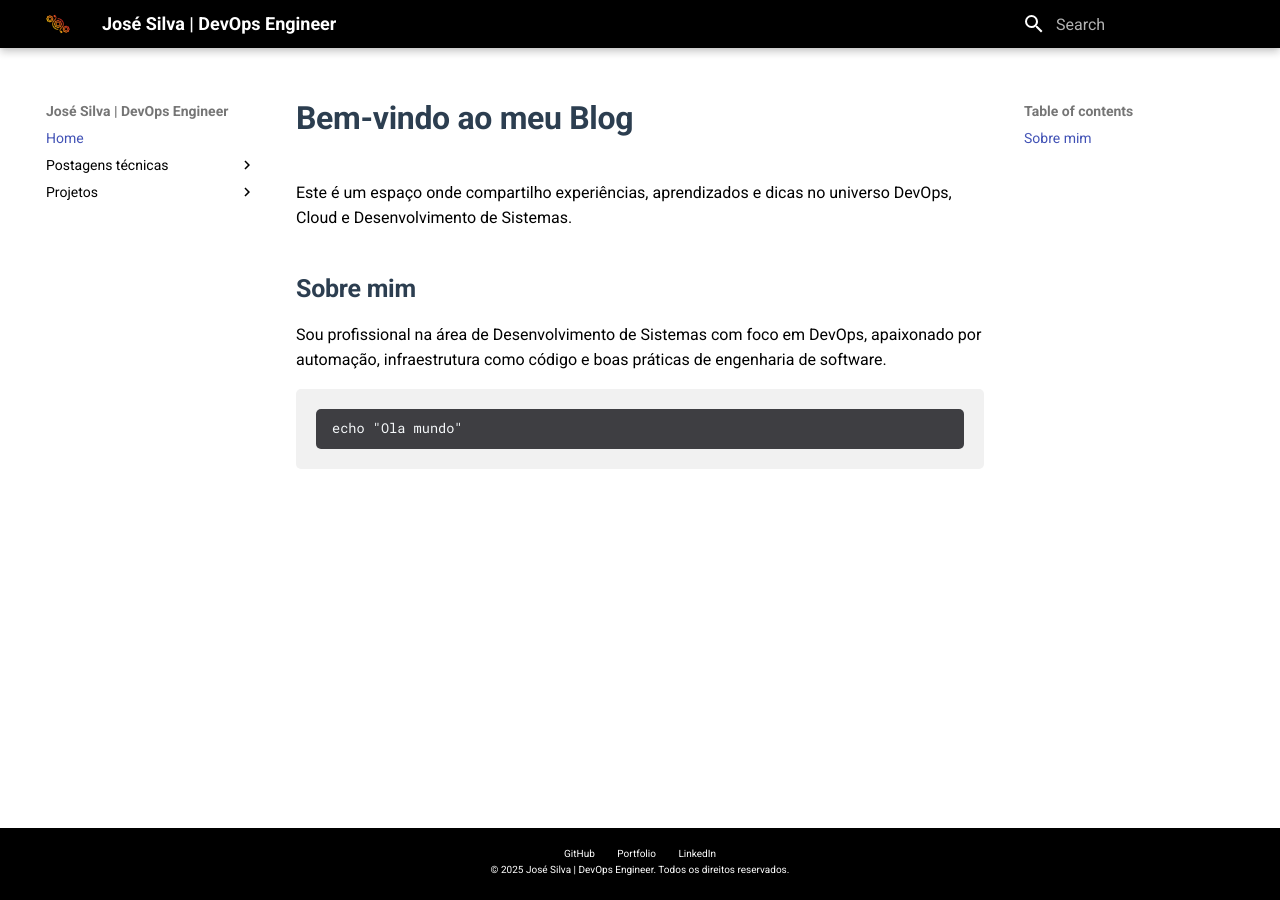
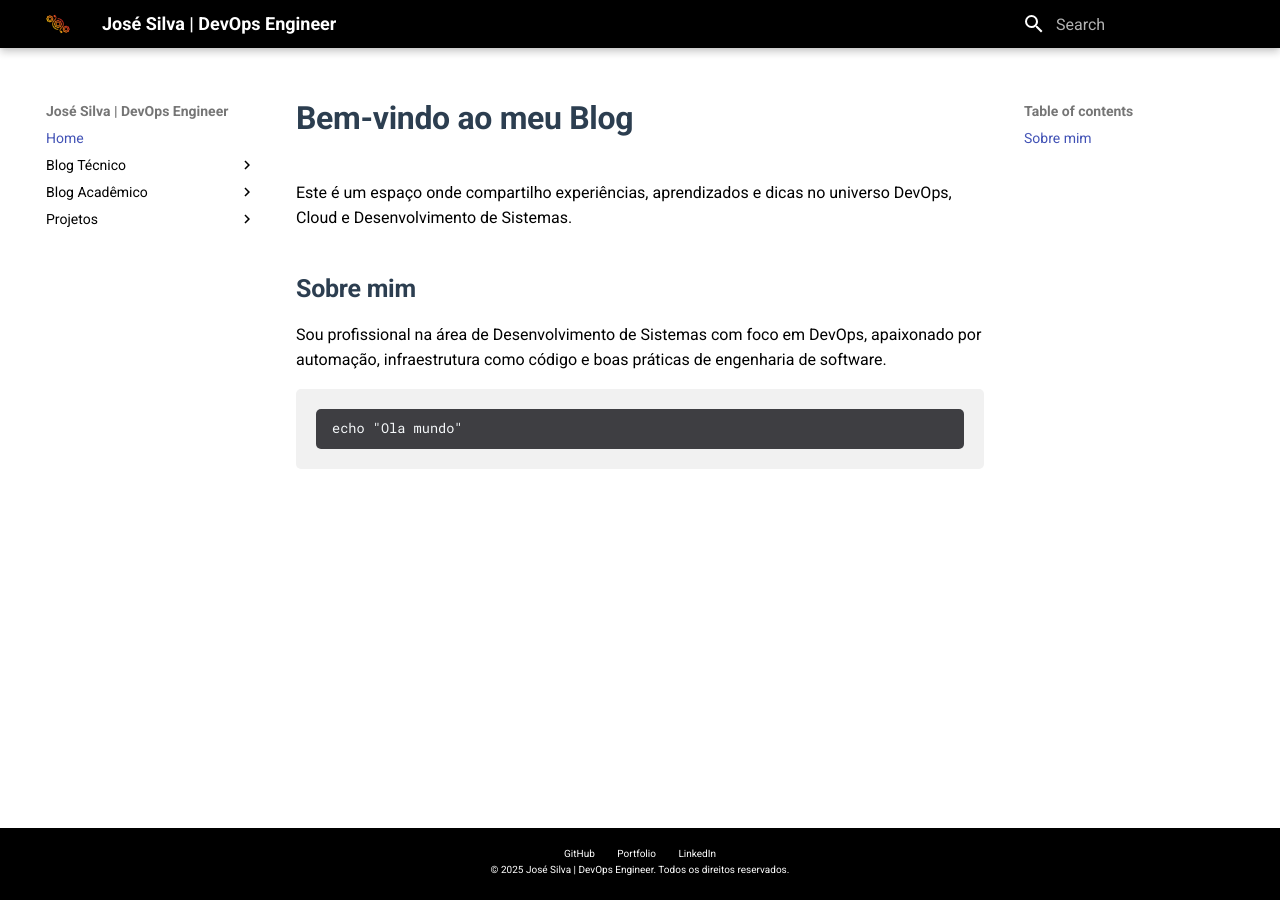
Before and after one commit to cl0uD-C1SC0/PersonalBlog, an MkDocs documentation site: the page built from docs/index.md, in a window 1280 px wide. Built offline with MkDocs 1.6.1 and Material for MkDocs 9.7.7, drawn with Linux system fonts in a browser that asks for light colours.

Commit message:
<update>: Adicionado campo de blog academico + primeiro blog academico feito

```diff
--- a/mkdocs.yml
+++ b/mkdocs.yml
@@ -17,9 +17,12 @@ extra_javascript:
 
 nav:
   - Home: index.md
-  - Postagens técnicas:
+  - Blog Técnico:
     - Monitoramento:
-        - Grafana e Prometheus customizados: blog/monitoring/grafana_prometheus_custom.md
+        - Grafana e Prometheus customizados: blog-tec/monitoring/grafana_prometheus_custom.md
+
+  - Blog Acadêmico:
+    - O que é DevOps (minha visão): blog-academic/about_devops/devops-means.md
 
   - Projetos:
     - CI/CD:
```
